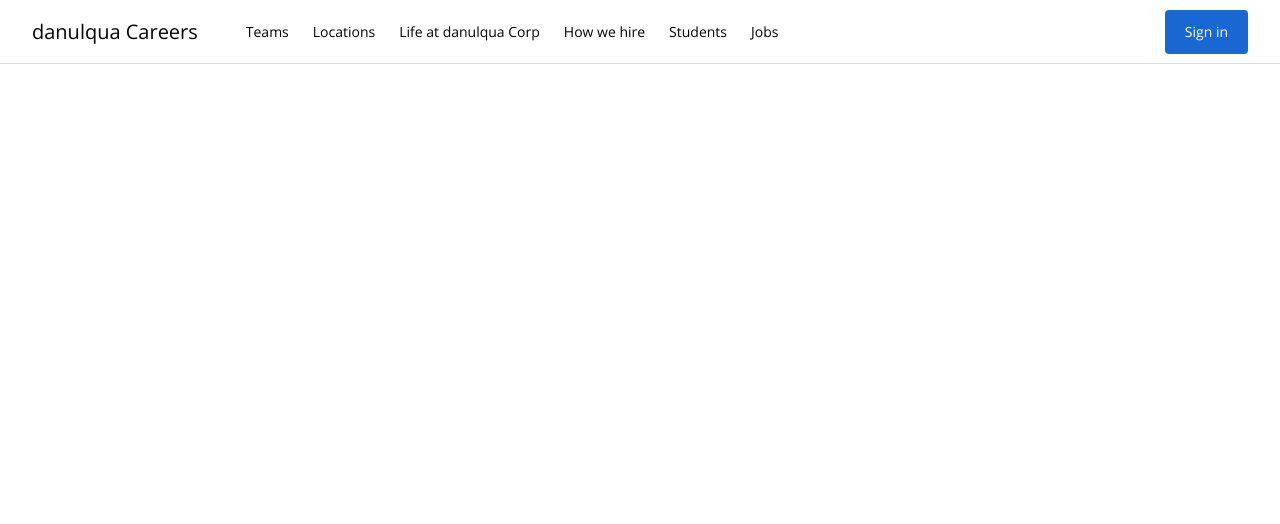
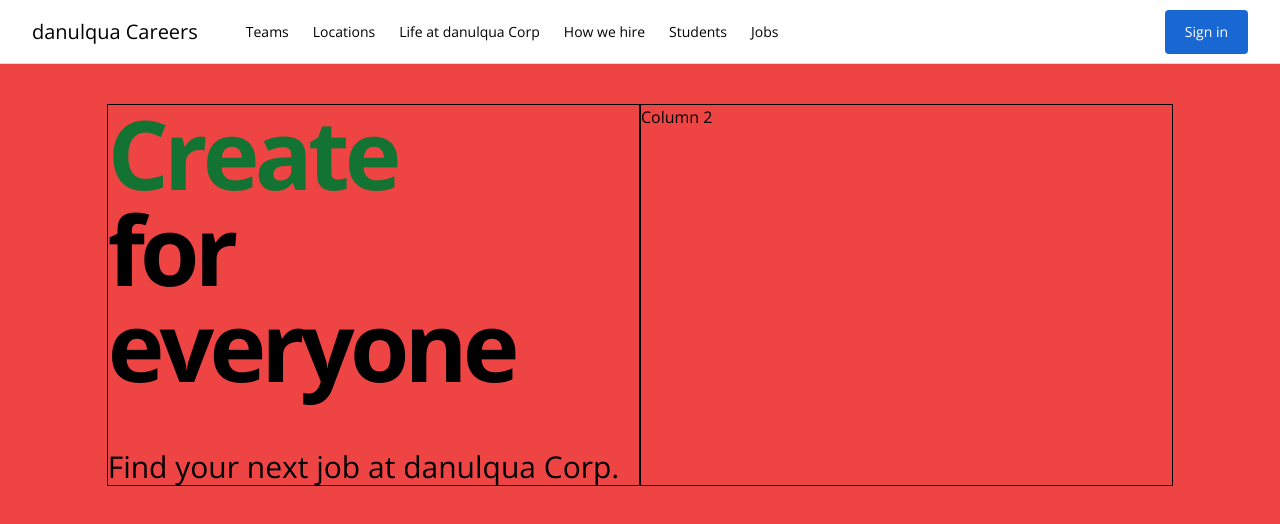
Before and after one commit to danulqua/doodle-careers, a Vue app: page / in a window 1280 px wide. Shown: the top 524 px of the page. Built offline with nearby package versions, Linux system fonts and the light colour scheme.

Commit message:
add headline components and more tests

```diff
--- a/src/App.vue
+++ b/src/App.vue
@@ -1,14 +1,17 @@
 <template>
   <MainNav />
+  <Hero />
 </template>
 
 <script>
 import MainNav from '@/components/MainNav.vue';
+import Hero from '@/components/Hero.vue';
 
 export default {
   name: 'App',
   components: {
     MainNav,
+    Hero,
   },
 };
 </script>
--- /dev/null
+++ b/src/components/Headline.vue
@@ -0,0 +1,62 @@
+<template>
+  <section>
+    <h1 class="mb-14 text-8xl font-bold tracking-tighter">
+      <span :class="headlineColor">{{ action }}</span>
+      <br />for everyone
+    </h1>
+    <h2 class="text-light text-3xl">Find your next job at danulqua Corp.</h2>
+  </section>
+</template>
+
+<script>
+import nextElementInList from '@/utils/nextElementInList';
+
+export default {
+  name: 'Headline',
+  data() {
+    return {
+      action: 'Build',
+      actions: ['Build', 'Create', 'Design', 'Code'],
+      interval: null,
+    };
+  },
+  created() {
+    this.startChangingActions();
+  },
+  beforeUnmount() {
+    clearInterval(this.interval);
+  },
+  methods: {
+    startChangingActions() {
+      this.interval = setInterval(() => {
+        this.action = nextElementInList(this.actions, this.action);
+      }, 5000);
+    },
+  },
+  computed: {
+    headlineColor() {
+      return {
+        [this.action.toLowerCase()]: true,
+      };
+    },
+  },
+};
+</script>
+
+<style scoped>
+.build {
+  @apply text-brand-blue-1;
+}
+
+.create {
+  @apply text-brand-green-1;
+}
+
+.design {
+  @apply text-brand-yellow-1;
+}
+
+.code {
+  @apply text-brand-red-1;
+}
+</style>
--- /dev/null
+++ b/src/components/Hero.vue
@@ -0,0 +1,21 @@
+<template>
+  <main>
+    <section class="flex h-screen flex-col bg-red-500 pt-10 pb-20">
+      <div class="grid grid-cols-12">
+        <div class="col-span-5 col-start-2 border border-black">
+          <Headline />
+        </div>
+        <div class="col-span-5 col-start-7 border border-black">Column 2</div>
+      </div>
+    </section>
+  </main>
+</template>
+
+<script>
+import Headline from '@/components/Headline.vue';
+
+export default {
+  name: 'Hero',
+  components: { Headline },
+};
+</script>
--- a/src/components/MainNav.vue
+++ b/src/components/MainNav.vue
@@ -1,7 +1,7 @@
 <template>
-  <header class="fixed top-0 left-0 h-16 w-full bg-white">
+  <header class="sticky top-0 left-0 w-full bg-white">
     <div
-      class="flex h-full items-center border-b border-solid border-brand-gray-1 px-8"
+      class="flex h-16 items-center border-b border-solid border-brand-gray-1 px-8"
     >
       <a href="/" class="flex h-full items-center text-xl text-black">
         danulqua Careers
--- /dev/null
+++ b/src/utils/nextElementInList.js
@@ -0,0 +1,5 @@
+export default function (list, item) {
+  const currentIdx = list.indexOf(item);
+  const nextIdx = (currentIdx + 1) % list.length;
+  return list[nextIdx];
+}
--- a/tailwind.config.js
+++ b/tailwind.config.js
@@ -13,6 +13,8 @@ module.exports = {
         'brand-blue-1': '#1967d2',
         'brand-blue-2': '#4285f4',
         'brand-green-1': '#137333',
+        'brand-yellow-1': '#f9ab00',
+        'brand-red-1': '#d93025',
       },
       boxShadow: {
         blue: '0 0 3px 3px #4285f4',
```
Also changed, not shown: 2 other files (tests, documents, lock files or other folders).
